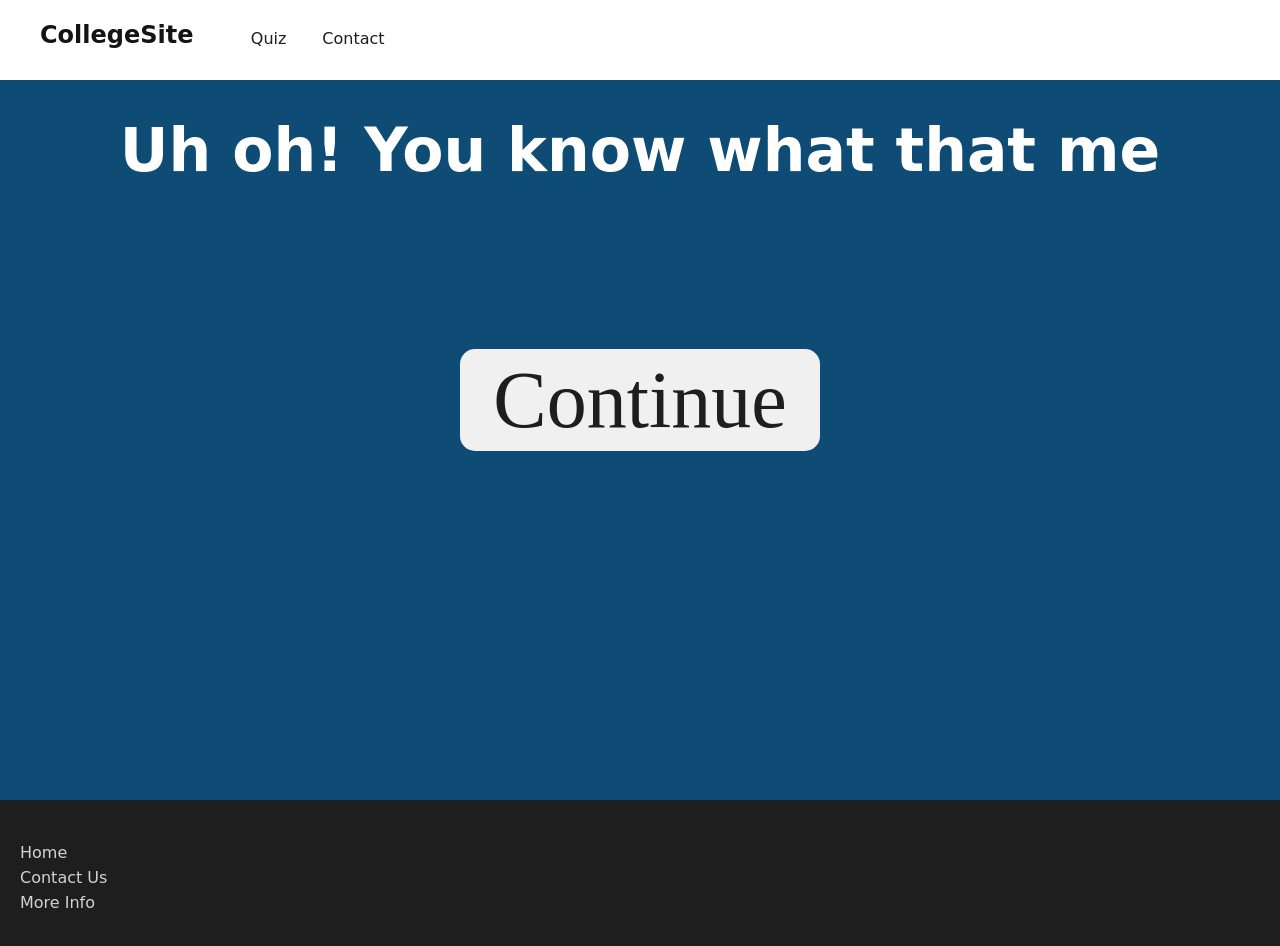
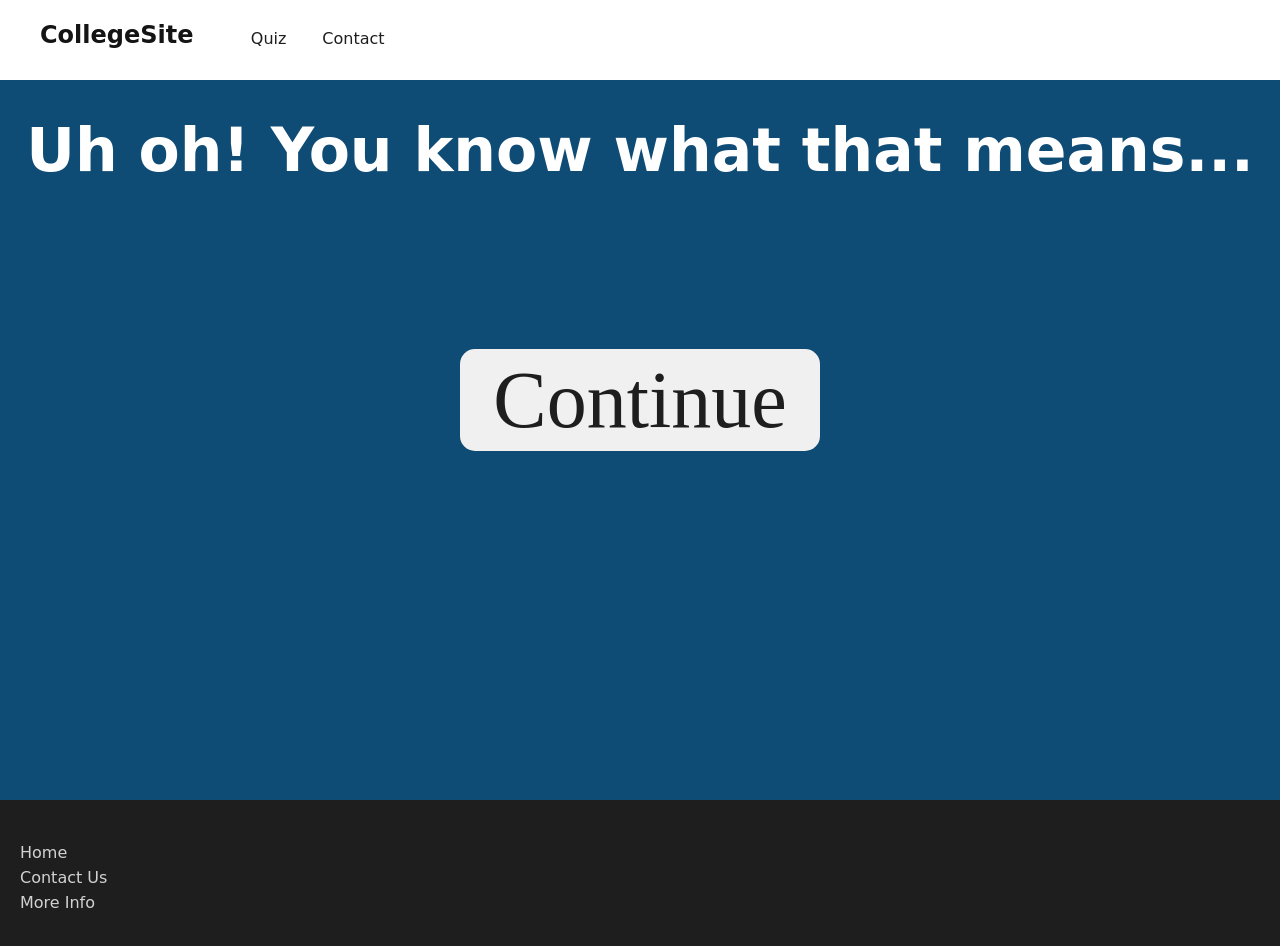
Before and after one commit to JaySchall/CollegeWebsite, a plain HTML site: page No.html in a window 1280 px wide. Drawn offline with Linux system fonts and the light colour scheme; a web font is replaced by a local one.

Commit message:
Update No.html

```diff
--- a/No.html
+++ b/No.html
@@ -19,7 +19,7 @@
       </nav>
     </header>
     <section class="Quizbanner">
-        <h2>Uh oh! You know what that me</h2>
+        <h2 style=""text-align:center;>Uh oh! You know what that means...</h2>
         <a target="_blank"href="https://www.google.com/search?q=box&rlz=1C1RLNS_enUS728US728&source=lnms&tbm=isch&sa=X&ved=2ahUKEwj54vrGvqXoAhXNVc0KHSRaC4YQ_AUoAnoECBoQBA&biw=1920&bih=969#imgrc=w9AEcUSXPdO_5M"><div class="answer" id="continue">
 
         </div></a>
```
